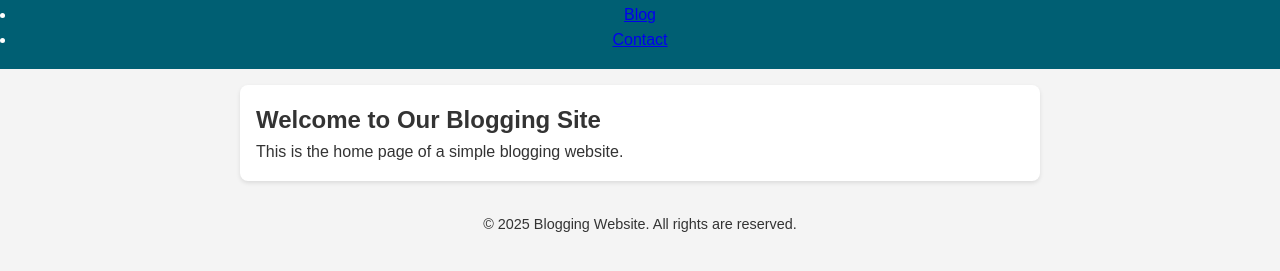
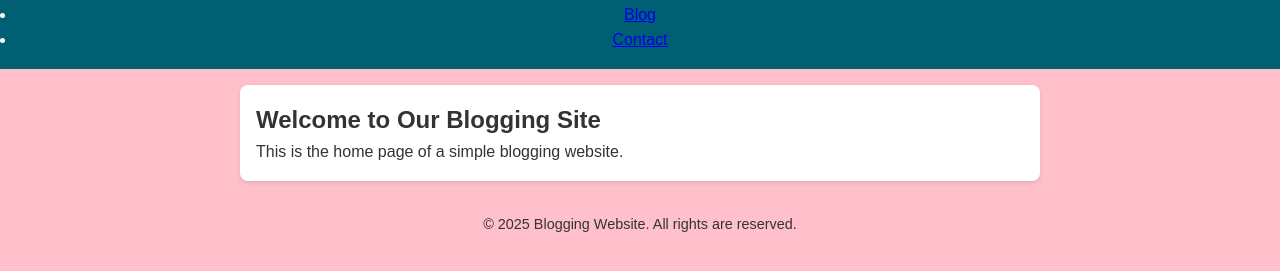
Before and after one commit to MZeeshanNawaz/Blogging-Website, a website: page src/home.html in a window 1280 px wide. Shown: the part 91-362 px from the top of the page. Drawn offline with Linux system fonts and the light colour scheme.

Commit message:
Change home styling

```diff
--- a/styles/home.css
+++ b/styles/home.css
@@ -9,7 +9,7 @@
 body {
   font-family: Arial, sans-serif;
   line-height: 1.6;
-  background-color: #f4f4f4;
+  background-color: pink;
   color: #333;
 }
 
```
